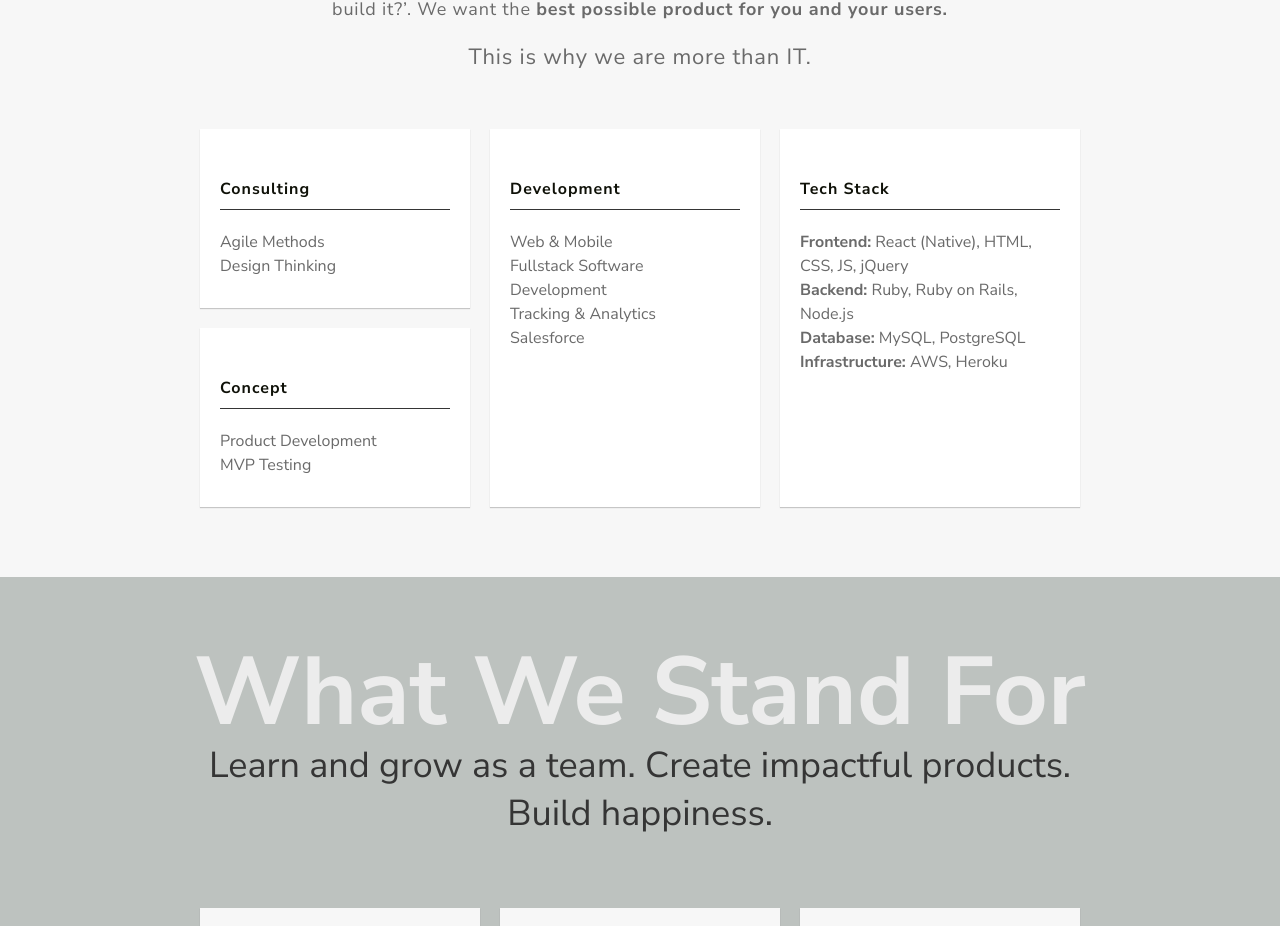
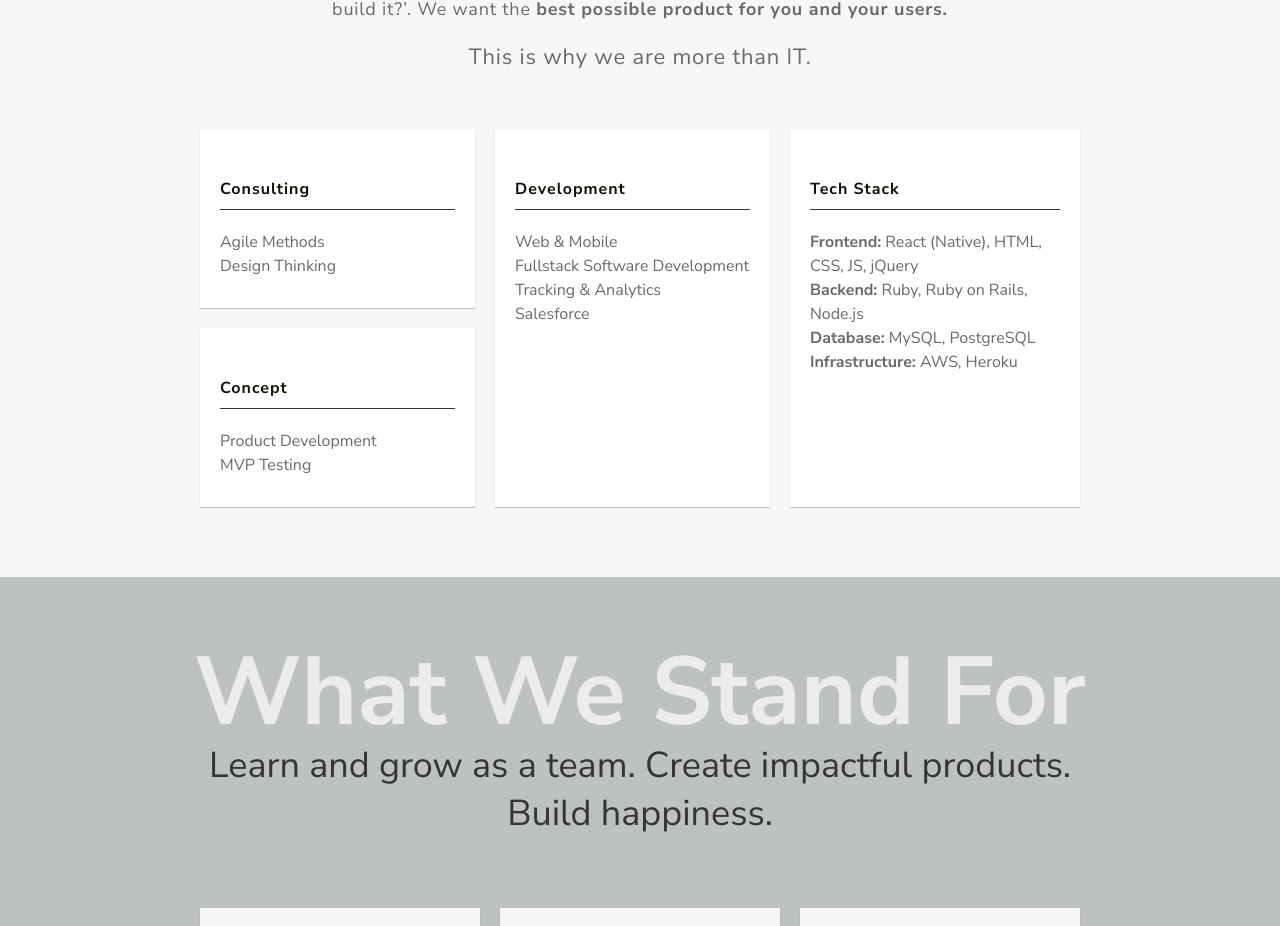
Before and after one commit to SMenke94/codein-homepage, a React (Create React App) app: page / in a window 1280 px wide. Shown: the part 1816-2742 px from the top of the page. Built offline with nearby package versions, Linux system fonts and the light colour scheme.

Commit message:
Make services-box a bit wider to have content on one line

```diff
--- a/src/styles/Services.scss
+++ b/src/styles/Services.scss
@@ -56,7 +56,7 @@
   display: flex;
   flex-direction: column;
   align-items: flex-start;
-  min-width: 230px;
+  min-width: 235px;
   padding: 30px 20px;
   margin: 20px 10px;
   box-shadow: 0px 1px 1px rgba(0, 0, 0, 0.2);
```
